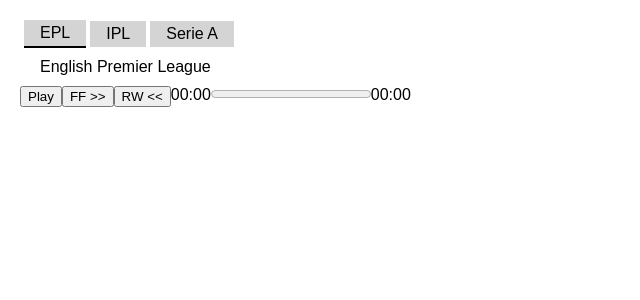
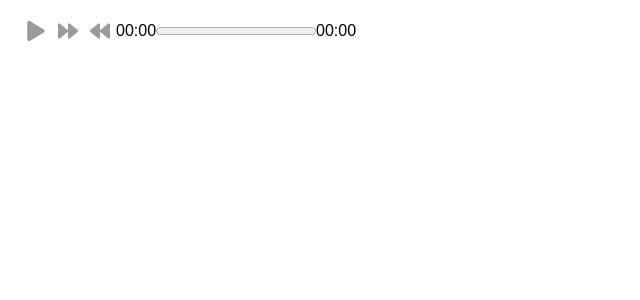
Before and after one commit to SandipNirmal/react-compound-component-examples, a React (Create React App) app: page / in a window 1280 px wide. Shown: the top 300 px of the page, without its empty margins (0-640 px from the left). Built offline with nearby package versions, Linux system fonts and the light colour scheme.

Commit message:
added icons

```diff
--- a/package.json
+++ b/package.json
@@ -5,6 +5,7 @@
   "dependencies": {
     "react": "^16.8.2",
     "react-dom": "^16.8.2",
+    "react-icons": "^3.4.0",
     "react-scripts": "2.1.5",
     "styled-components": "^4.1.3"
   },
--- a/src/App.js
+++ b/src/App.js
@@ -2,7 +2,7 @@
 
 import {Mario_Bros_Medley} from './resources'
 
-import {Tabs, TabDetail, TabHeader} from './Tabs/index'
+// import {Tabs, TabDetail, TabHeader} from './Tabs/index'
 
 import {AudioPlayer, Controls, ProgressBar, PlayPause, Play, Pause, ForwardRewind} from './AudioPlayer/index'
 
@@ -12,14 +12,15 @@
   render() {
     return (
       <div className="App">
-        <Tabs>
+        {/* <Tabs>
           <TabHeader/>
           <TabDetail/>
-        </Tabs>
+        </Tabs> */}
 
         <AudioPlayer source={Mario_Bros_Medley}>
           <Controls />
         </AudioPlayer>
+
       </div>
     );
   }
--- a/src/AudioPlayer/AudioControls.js
+++ b/src/AudioPlayer/AudioControls.js
@@ -2,9 +2,7 @@
 
 import {PlayPause, ForwardRewind, ProgressBar, CurrentTime, TotalTime} from './index'
 
-const AudioControls = () => <div style={{
-  display: 'flex'
-}}>
+const AudioControls = () => <div className='controls'>
   <PlayPause/>
   <ForwardRewind/>
   <CurrentTime/>
--- a/src/AudioPlayer/AudioPlayerProvider.js
+++ b/src/AudioPlayer/AudioPlayerProvider.js
@@ -2,6 +2,8 @@
 
 import AudioPlayerContext from './AudioPlayerContext'
 import {UPDATE_TIME} from './Utils'
+
+import './Player.css'
 
 let timeInterval = ''
 
--- a/src/AudioPlayer/AudioProgress.js
+++ b/src/AudioPlayer/AudioProgress.js
@@ -22,7 +22,9 @@
 
     return (
       <AudioPlayerContext.Consumer>
-        {({currentTime, totalTime, handleProgressBarClick}) => <progress
+        {({currentTime, totalTime, handleProgressBarClick}) => {
+          const progressValue = (currentTime / totalTime)
+        return <progress
           ref={this.progressRef}
           id='progressBar'
           min={0}
@@ -30,7 +32,8 @@
           onClick={(e) => {
           progressBarClickHandler(e, handleProgressBarClick)
         }}
-          value={currentTime / totalTime}/>
+          value={isNaN(progressValue) ? 0 : progressValue}/>
+      }
 }
       </AudioPlayerContext.Consumer>
     )
--- a/src/AudioPlayer/ForwardRewindAudio.js
+++ b/src/AudioPlayer/ForwardRewindAudio.js
@@ -1,12 +1,17 @@
 import React from 'react'
+import {FaForward, FaBackward} from 'react-icons/fa'
 
 import AudioPlayerContext from './AudioPlayerContext'
 
 const ForwardRewind = () => {
   return <AudioPlayerContext.Consumer>
     {({forwardBy10s, rewindBy10s}) => <React.Fragment>
-      <button onClick={forwardBy10s}>FF &gt;&gt; </button>
-      <button onClick={rewindBy10s}>RW &lt;&lt; </button>
+      <button onClick={forwardBy10s} className='icons'>
+        <FaForward />
+      </button>
+      <button onClick={rewindBy10s} className='icons'>
+        <FaBackward />
+      </button>
     </React.Fragment>}
   </AudioPlayerContext.Consumer>
 }
--- a/src/AudioPlayer/PauseButton.js
+++ b/src/AudioPlayer/PauseButton.js
@@ -4,7 +4,7 @@
 
 const Pause = () => {
   return <AudioPlayerContext.Consumer>
-    {({pause}) => <button onClick={pause}>Pause</button>}
+    {({pause}) => <button onClick={pause} className='icons'>Pause</button>}
   </AudioPlayerContext.Consumer>
 }
 
--- a/src/AudioPlayer/PlayButton.js
+++ b/src/AudioPlayer/PlayButton.js
@@ -1,10 +1,11 @@
 import React from 'react'
+import {FaPlay} from 'react-icons/fa'
 
 import AudioPlayerContext from './AudioPlayerContext'
 
 const Play = () => {
   return <AudioPlayerContext.Consumer>
-    {({play}) => <button onClick={play}>Play</button>}
+    {({play}) => <button onClick={play} className='icons'><FaPlay /></button>}
   </AudioPlayerContext.Consumer>
 }
 
--- a/src/AudioPlayer/PlayPauseButton.js
+++ b/src/AudioPlayer/PlayPauseButton.js
@@ -1,12 +1,13 @@
 import React from 'react'
+import {FaPlay, FaPause} from 'react-icons/fa'
 
 import AudioPlayerContext from './AudioPlayerContext'
 
 const PlayPasue = () => {
   return <AudioPlayerContext.Consumer>
-    {({togglePlay, isPlaying}) => <button onClick={togglePlay}>{isPlaying
-        ? 'Pause'
-        : 'Play'}</button>}
+    {({togglePlay, isPlaying}) => <button onClick={togglePlay} className='icons'>{isPlaying
+        ? <FaPause />
+        : <FaPlay />}</button>}
   </AudioPlayerContext.Consumer>
 }
 
--- /dev/null
+++ b/src/AudioPlayer/Player.css
@@ -0,0 +1,18 @@
+.icons {
+  background: transparent;
+  border: none;
+  color: #9a9a9a;
+  font-size: 20px;
+  display: flex;
+  justify-content: center;
+  align-items: center;
+}
+
+.controls {
+  display: flex;
+  align-items: center;
+}
+
+/* progress {
+
+} */
```
Also changed, not shown: 1 other file (tests, documents, lock files or other folders).
